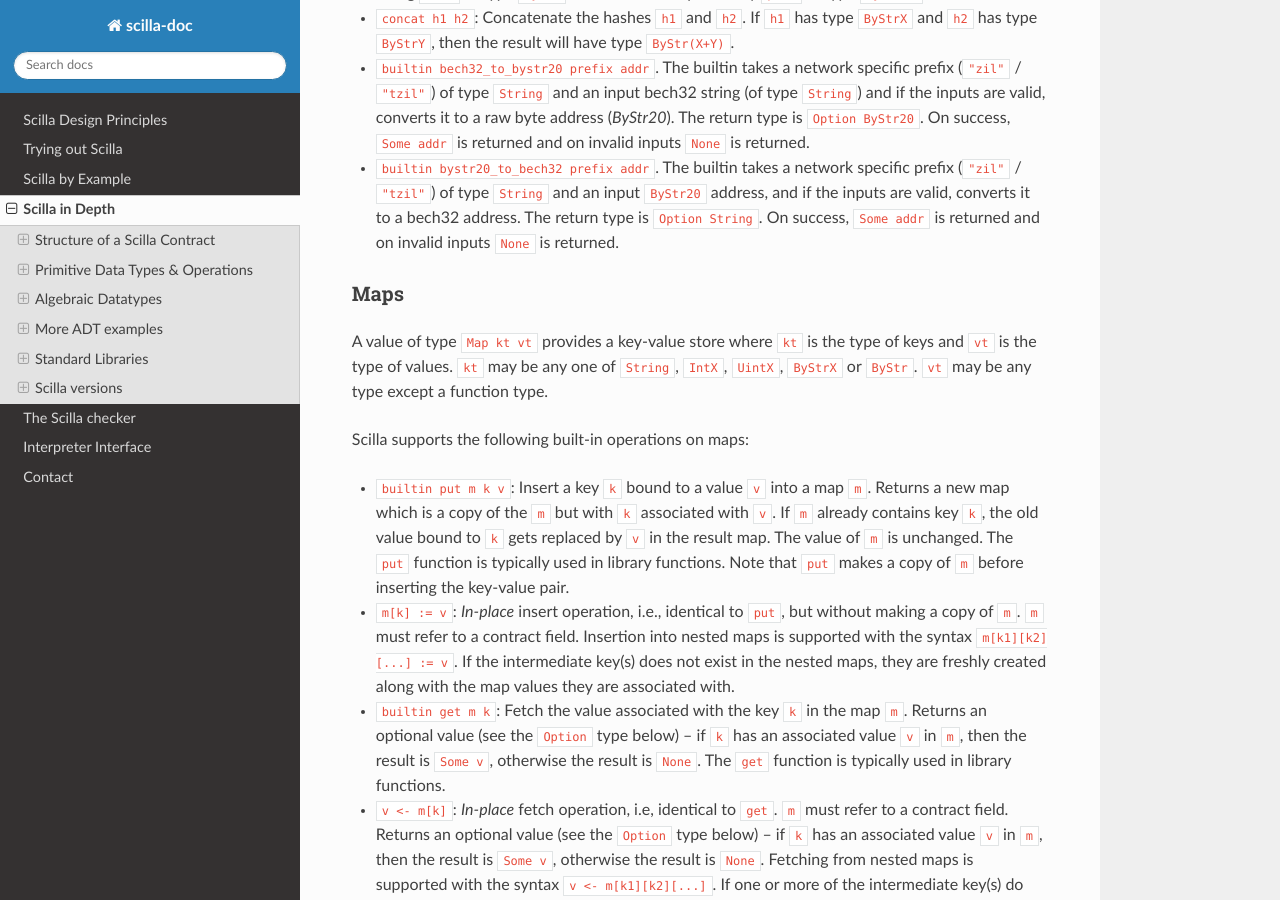
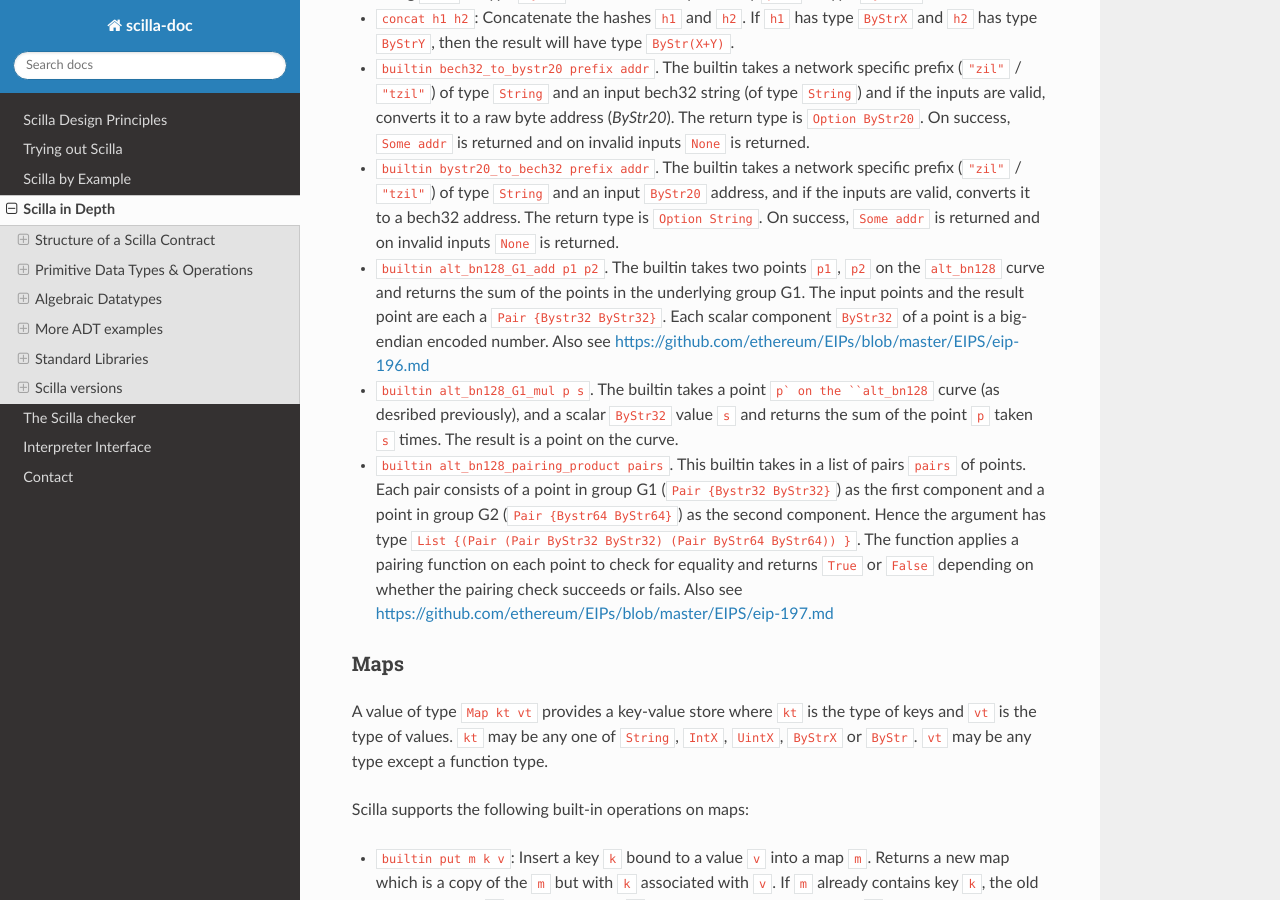
Before and after one commit to Zilliqa/scilla-docs, a Sphinx documentation site: the page built from docs/source/scilla-in-depth.rst, in a window 1280 px wide and 900 px high, scrolled down 11927 px. Built offline with Sphinx 7.4.7 and the Read the Docs theme 2.0.0, drawn with Linux system fonts in a browser that asks for light colours.

Commit message:
Add documentation for alt_bn128* builtins (#72)
* Add documentation for alt_bn128* builtins

* Update docs/source/scilla-in-depth.rst

Co-Authored-By: Anton Trunov <anton@zilliqa.com>

* Update docs/source/scilla-in-depth.rst

```diff
--- a/docs/source/scilla-in-depth.rst
+++ b/docs/source/scilla-in-depth.rst
@@ -688,6 +688,21 @@ below, ``Any`` can be of type ``IntX``, ``UintX``, ``String``, ``ByStr20`` or
   ``String`` and an input ``ByStr20`` address, and if the inputs are valid, converts it to a bech32 address.
   The return type is ``Option String``. On success, ``Some addr`` is returned and on invalid inputs ``None`` is returned.
 
+- ``builtin alt_bn128_G1_add p1 p2``. The builtin takes two points ``p1``, ``p2`` on the ``alt_bn128`` curve and returns
+  the sum of the points in the underlying group G1. The input points and the result point are each a ``Pair {Bystr32 ByStr32}``.
+  Each scalar component ``ByStr32`` of a point is a big-endian encoded number.
+  Also see https://github.com/ethereum/EIPs/blob/master/EIPS/eip-196.md
+
+- ``builtin alt_bn128_G1_mul p s``. The builtin takes a point ``p` on the ``alt_bn128`` curve (as desribed previously),
+  and a scalar ``ByStr32`` value ``s`` and returns the sum of the point ``p`` taken ``s`` times. The result is a point
+  on the curve.
+
+- ``builtin alt_bn128_pairing_product pairs``. This builtin takes in a list of pairs ``pairs`` of points.
+  Each pair consists of a point in group G1 (``Pair {Bystr32 ByStr32}``) as the first component and a point in
+  group G2 (``Pair {Bystr64 ByStr64}``) as the second component. Hence the argument has type
+  ``List {(Pair (Pair ByStr32 ByStr32) (Pair ByStr64 ByStr64)) }``. The function applies a pairing function on each
+  point to check for equality and returns ``True`` or ``False`` depending on whether the pairing check succeeds or fails.
+  Also see https://github.com/ethereum/EIPs/blob/master/EIPS/eip-197.md
 
 Maps
 ****
```
